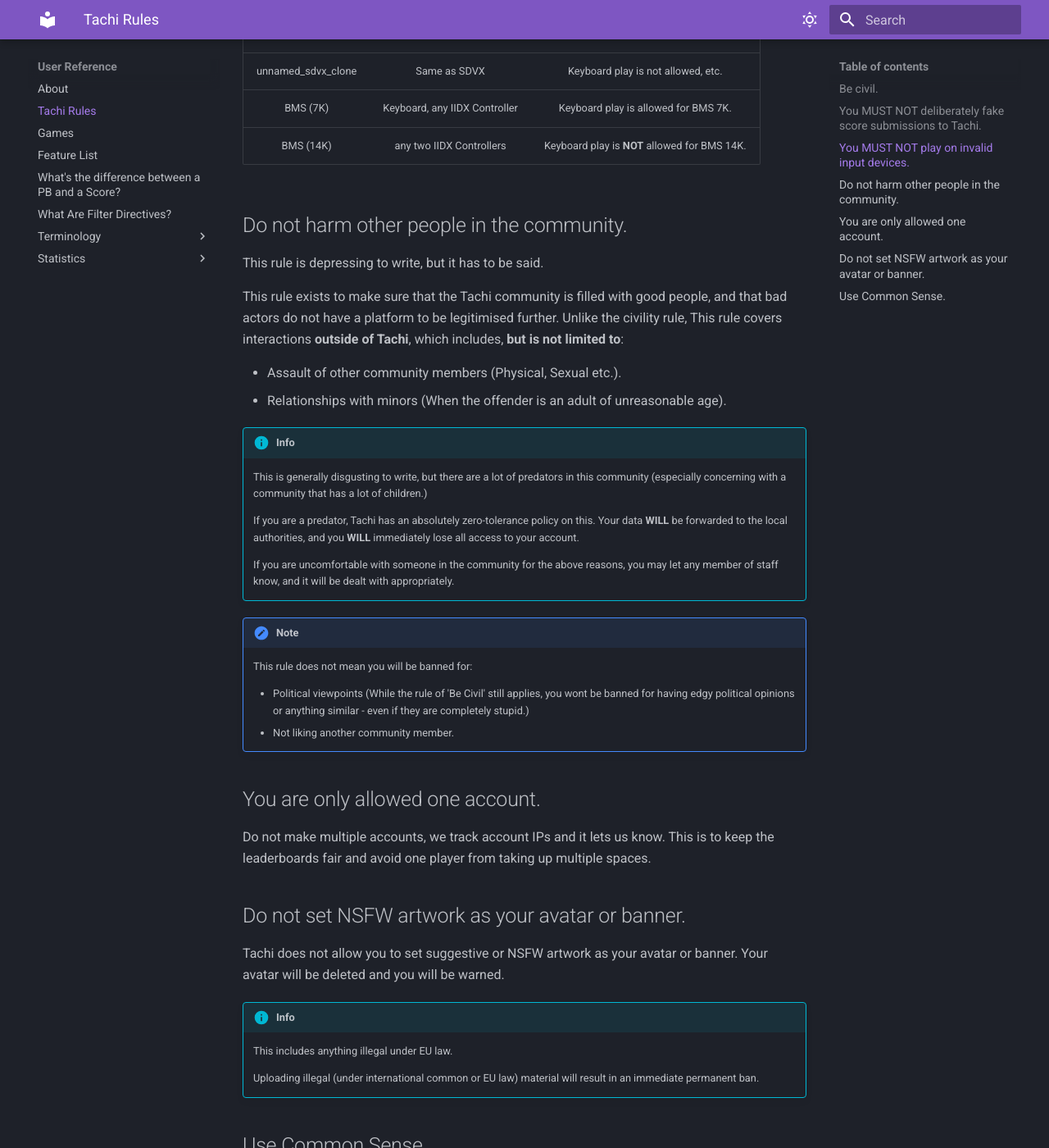
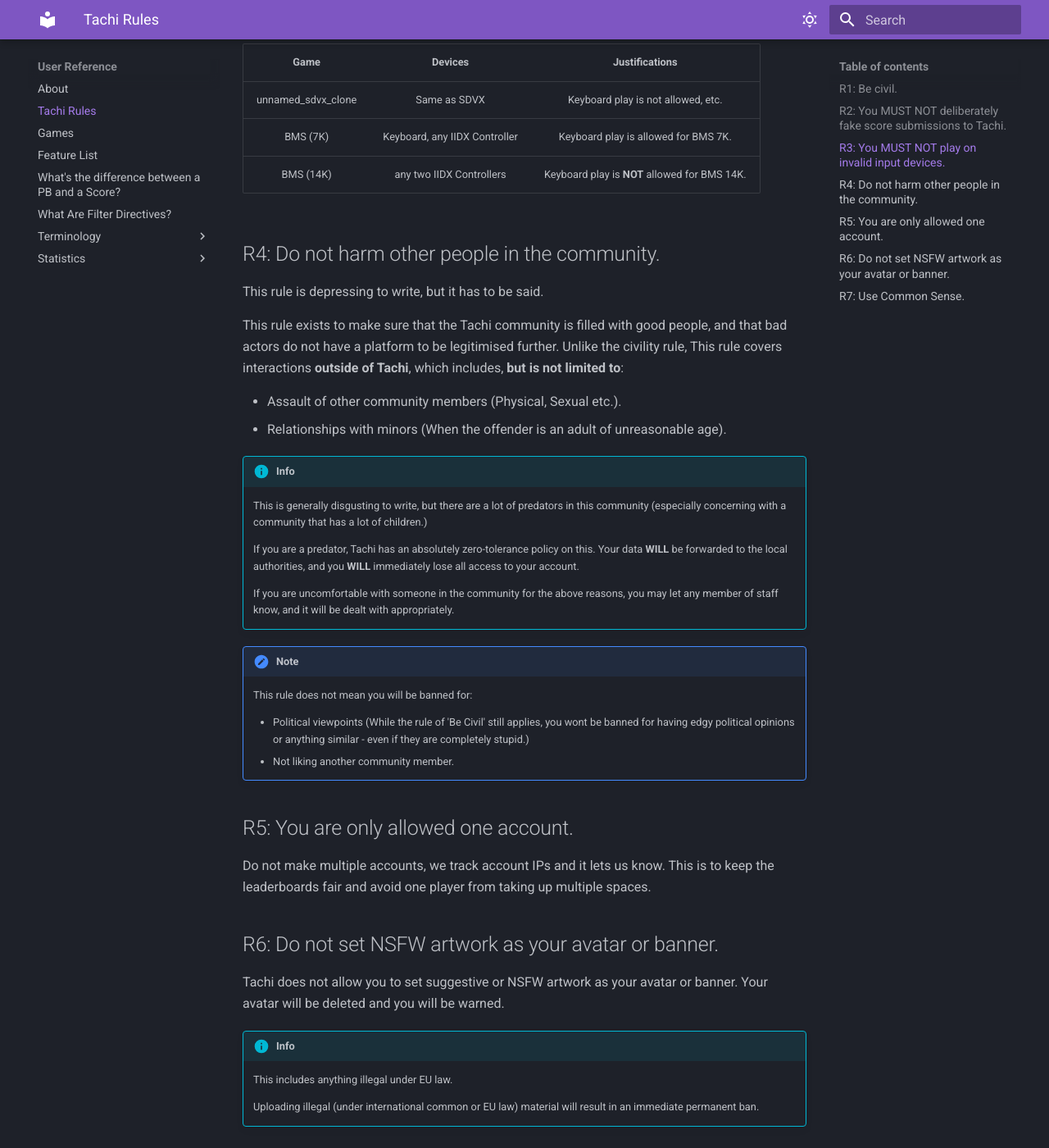
Before and after one commit to zkrising/Tachi, an MkDocs documentation site: the page built from docs/docs/user/rules.md, in a window 1280 px wide and 1400 px high, scrolled down 2136 px. Shown: the whole window at 82% size. Built offline with MkDocs 1.6.1 and Material for MkDocs 9.7.7, drawn with Linux system fonts in a browser that asks for light colours; some of the changed text lies outside the part shown.

```diff
--- a/docs/docs/user/rules.md
+++ b/docs/docs/user/rules.md
@@ -4,7 +4,7 @@
 and everyone has a nice time, Tachi enforces some
 rules.
 
-## Be civil.
+## R1: Be civil.
 
 In various places in Tachi you may write things, such
 as comments on your scores, or a profile about me.
@@ -20,7 +20,7 @@
 
 Generally, just be a nice person. Please!
 
-## You **MUST NOT** deliberately fake score submissions to Tachi.
+## R2: You **MUST NOT** deliberately fake score submissions to Tachi.
 
 The punishment for this is an instant, permanent
 IP ban.
@@ -43,7 +43,7 @@
 	You do not get a second chance. If you fake scores, you
 	revoke all access to the tracker.
 
-## You **MUST NOT** play on invalid input devices.
+## R3: You **MUST NOT** play on invalid input devices.
 
 Games on Tachi have specific requirements for what kind of
 setups are 'legitimate'. That means that you **SHOULD NOT**
@@ -78,7 +78,7 @@
 | BMS (14K) | any two IIDX Controllers | Keyboard play is **NOT** allowed for BMS 14K. |
 
 
-## Do not harm other people in the community.
+## R4: Do not harm other people in the community.
 
 This rule is depressing to write, but it has to be said.
 
@@ -114,13 +114,13 @@
 	stupid.)
 	- Not liking another community member.
 
-## You are only allowed one account.
+## R5: You are only allowed one account.
 
 Do not make multiple accounts, we track account IPs and it
 lets us know. This is to keep the leaderboards fair
 and avoid one player from taking up multiple spaces.
 
-## Do not set NSFW artwork as your avatar or banner.
+## R6: Do not set NSFW artwork as your avatar or banner.
 
 Tachi does not allow you to set suggestive or NSFW
 artwork as your avatar or banner. Your avatar will be
@@ -132,7 +132,7 @@
 	Uploading illegal (under international common or EU law)
 	material will result in an immediate permanent ban.
 
-## Use Common Sense.
+## R7: Use Common Sense.
 
 This list of rules isn't exhaustive, and staff reserve the
 right to ban you at any time for any reason. You should use
--- a/docs/mkdocs.yml
+++ b/docs/mkdocs.yml
@@ -52,6 +52,7 @@
       - "api/routes/auth.md"
       - "api/routes/users.md"
       - "api/routes/user-gamept.md"
+      - "api/routes/user-integrations.md"
       - "api/routes/sessions.md"
       - "api/routes/scores.md"
       - "api/routes/search.md"
```
Also changed, not shown: docs/docs/api/routes/user-integrations.md (added, +182 -0 lines), docs/docs/api/routes/users.md (+1 -1 lines).
